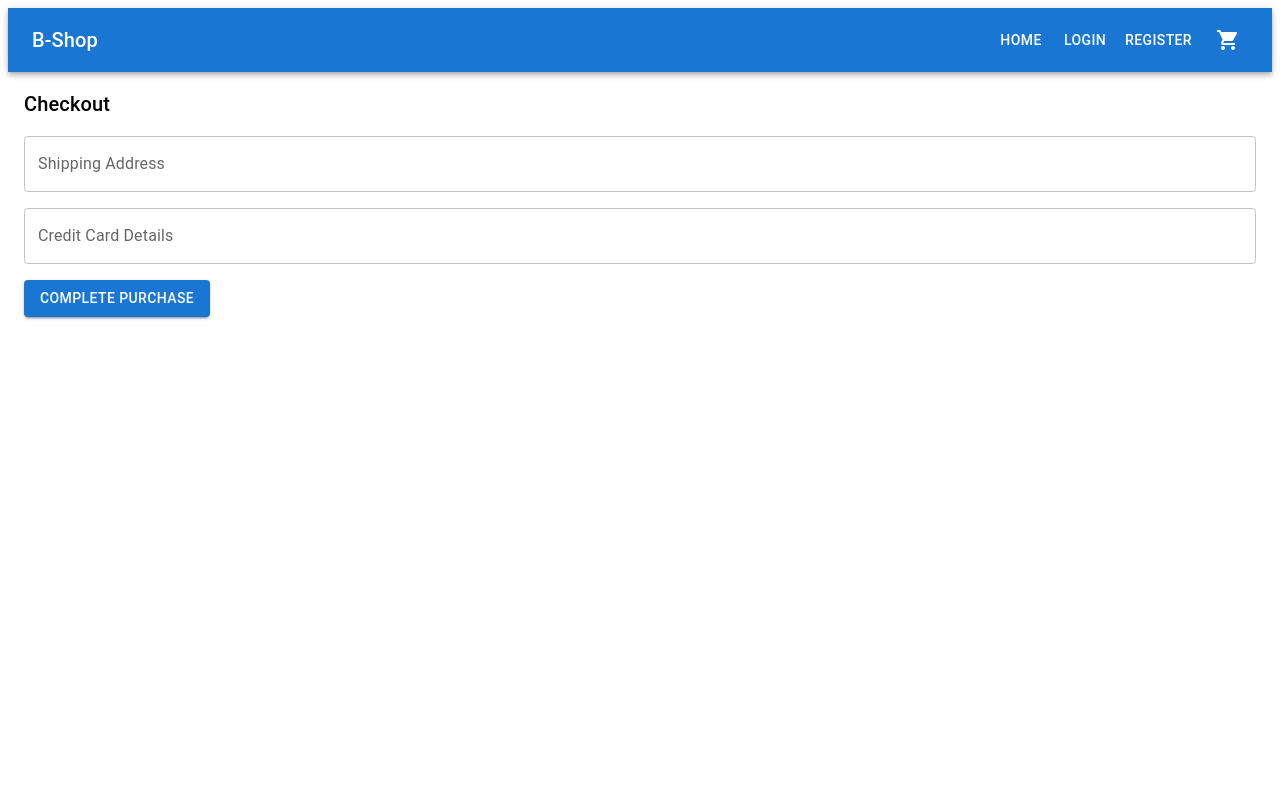
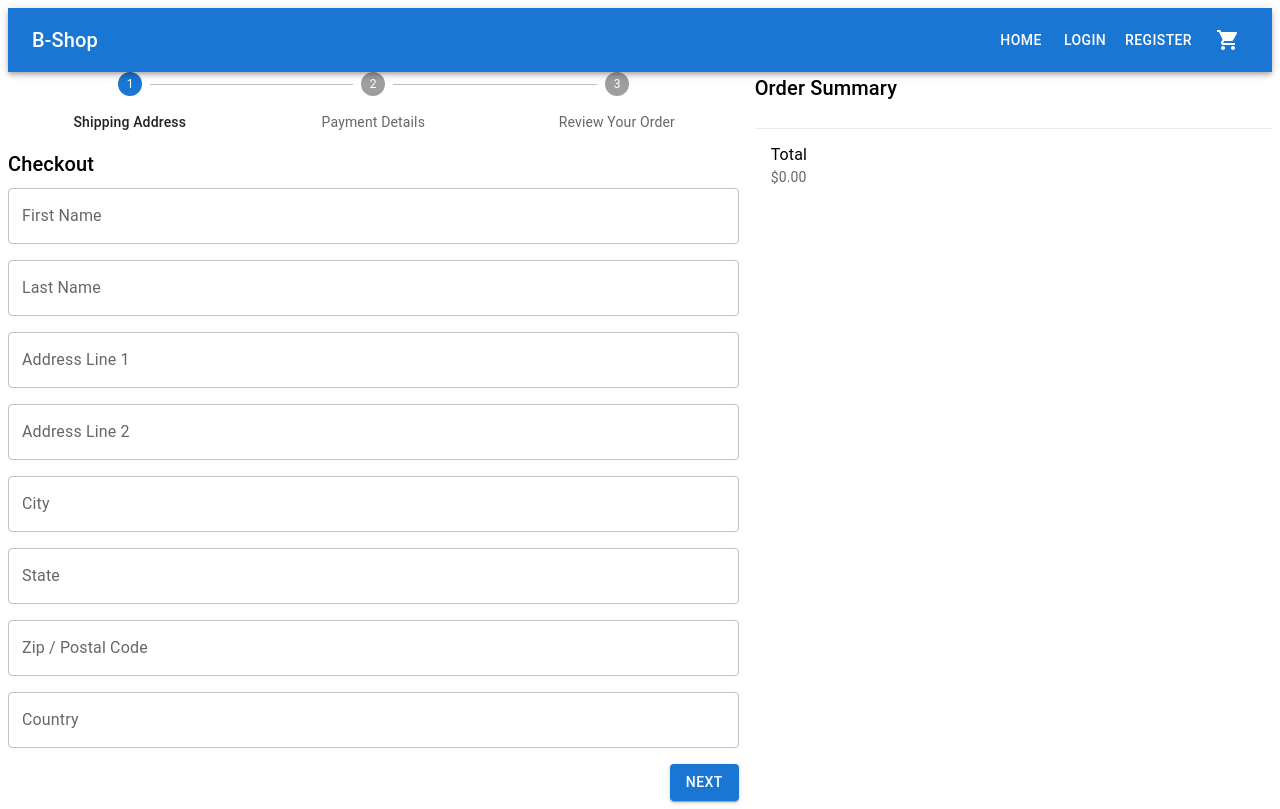
Before and after one commit to IvanMijic0/B-Shop-Frontend, a React (Vite) app: page /checkout in a window 1280 px wide. Built offline with nearby package versions, Linux system fonts and the light colour scheme.

Commit message:
checkout stuff

```diff
--- a/src/pages/CheckoutPage.tsx
+++ b/src/pages/CheckoutPage.tsx
@@ -1,43 +1,248 @@
-// src/pages/CheckoutPage.tsx
 import React, { useState } from 'react';
-import { Button, TextField, Typography, Box } from '@mui/material';
+import { useSelector } from 'react-redux';
+import { RootState } from '../store';
+import {
+	Button, TextField, Typography, Box, Grid, List, ListItem, ListItemText,
+	Stepper, Step, StepLabel, Divider,
+    Paper
+} from '@mui/material';
 import { useNavigate } from 'react-router-dom';
 
+const steps = ['Shipping Address', 'Payment Details', 'Review Your Order'];
+
 const CheckoutPage = () => {
-    const [address, setAddress] = useState('');
-    const [cardDetails, setCardDetails] = useState('');
-    const navigate = useNavigate();
+	const [activeStep, setActiveStep] = useState(0);
+	const [shippingDetails, setShippingDetails] = useState({
+    	firstName: '',
+    	lastName: '',
+    	address1: '',
+    	address2: '',
+    	city: '',
+    	state: '',
+    	zip: '',
+    	country: ''
+	});
+	const [paymentDetails, setPaymentDetails] = useState({
+    	cardHolder: '',
+        cardNumber: '',
+    	expiryDate: '',
+    	cvv: ''
+	});
+	const cartItems = useSelector((state: RootState) => state.cart.items);
+	const navigate = useNavigate();
 
-    const handlePurchase = () => {
-        // Here, you would handle the payment process
-        console.log("Purchase completed with:", { address, cardDetails });
-        navigate('/purchase-confirmation'); // Navigate to a confirmation page
-    };
+	const handleNext = () => {
+    	if (activeStep === steps.length - 1) {
+        	console.log("Finalize Purchase with:", { shippingDetails, paymentDetails });
+        	navigate('/purchase-confirmation');
+    	} else {
+        	setActiveStep((prevActiveStep) => prevActiveStep + 1);
+    	}
+	};
 
-    return (
-        <Box sx={{ p: 2 }}>
-            <Typography variant="h6">Checkout</Typography>
-            <TextField
-                label="Shipping Address"
-                fullWidth
-                variant="outlined"
-                value={address}
-                onChange={(e) => setAddress(e.target.value)}
-                sx={{ my: 2 }}
-            />
-            <TextField
-                label="Credit Card Details"
-                fullWidth
-                variant="outlined"
-                value={cardDetails}
-                onChange={(e) => setCardDetails(e.target.value)}
-                sx={{ mb: 2 }}
-            />
-            <Button variant="contained" color="primary" onClick={handlePurchase}>
-                Complete Purchase
-            </Button>
+	const handleBack = () => {
+    	setActiveStep((prevActiveStep) => prevActiveStep - 1);
+	};
+
+	const calculateTotal = () => {
+    	return cartItems.reduce((total, item) => total + item.price * item.quantity, 0).toFixed(2);
+	};
+
+	const getStepContent = (step: number) => {
+    	switch (step) {
+        	case 0:
+            	return (
+                	<Box>
+                    	<TextField
+                                label="First Name"
+                                fullWidth
+                                variant="outlined"
+                                value={shippingDetails.firstName}
+                                onChange={(e) => setShippingDetails({ ...shippingDetails, firstName: e.target.value })}
+                                sx={{ mb: 2 }}
+                            />
+                            <TextField
+                                label="Last Name"
+                                fullWidth
+                                variant="outlined"
+                                value={shippingDetails.lastName}
+                                onChange={(e) => setShippingDetails({ ...shippingDetails, lastName: e.target.value })}
+                                sx={{ mb: 2 }}
+                            />
+                            <TextField
+                                label="Address Line 1"
+                                fullWidth
+                                variant="outlined"
+                                value={shippingDetails.address1}
+                                onChange={(e) => setShippingDetails({ ...shippingDetails, address1: e.target.value })}
+                                sx={{ mb: 2 }}
+                            />
+                            <TextField
+                                label="Address Line 2"
+                                fullWidth
+                                variant="outlined"
+                                value={shippingDetails.address2}
+                                onChange={(e) => setShippingDetails({ ...shippingDetails, address2: e.target.value })}
+                                sx={{ mb: 2 }}
+                            />
+                            <TextField
+                                label="City"
+                                fullWidth
+                                variant="outlined"
+                                value={shippingDetails.city}
+                                onChange={(e) => setShippingDetails({ ...shippingDetails, city: e.target.value })}
+                                sx={{ mb: 2 }}
+                            />
+                            <TextField
+                                label="State"
+                                fullWidth
+                                variant="outlined"
+                                value={shippingDetails.state}
+                                onChange={(e) => setShippingDetails({ ...shippingDetails, state: e.target.value })}
+                                sx={{ mb: 2 }}
+                            />
+                            <TextField
+                                label="Zip / Postal Code"
+                                fullWidth
+                                variant="outlined"
+                                value={shippingDetails.zip}
+                                onChange={(e) => setShippingDetails({ ...shippingDetails, zip: e.target.value })}
+                                sx={{ mb: 2 }}
+                            />
+                            <TextField
+                                label="Country"
+                                fullWidth
+                                variant="outlined"
+                                value={shippingDetails.country}
+                                onChange={(e) => setShippingDetails({ ...shippingDetails, country: e.target.value })}
+                                sx={{ mb: 2 }}
+                            />
+
+
+                	</Box>
+            	);
+        	case 1:
+            	return (
+                	<Box>
+                      <TextField
+                                label="Card Number"
+                                fullWidth
+                                variant="outlined"
+                                value={paymentDetails.cardNumber}
+                                onChange={(e) => setPaymentDetails({ ...paymentDetails, cardNumber: e.target.value })}
+                                sx={{ mb: 2 }}
+                            />
+                            <TextField
+                                label="Expiry Date"
+                                fullWidth
+                                variant="outlined"
+                                value={paymentDetails.expiryDate}
+                                onChange={(e) => setPaymentDetails({ ...paymentDetails, expiryDate: e.target.value })}
+                                sx={{ mb: 2 }}
+                            />
+                            <TextField
+                                label="CVV"
+                                fullWidth
+                                variant="outlined"
+                                value={paymentDetails.cvv}
+                                onChange={(e) => setPaymentDetails({ ...paymentDetails, cvv: e.target.value })}
+                                sx={{ mb: 2 }}
+                            />
+
+
+                	</Box>
+            	);
+        	case 2:
+            	return (
+                    <Box>
+                    <Typography variant="h6" sx={{ mb: 2 }}>Order Summary</Typography>
+                    <List>
+                        <ListItem>
+                            <ListItemText primary="Products" secondary={`4 selected - $${calculateTotal()}`} />
+                        </ListItem>
+                        <ListItem>
+                            <ListItemText primary="Shipping" secondary="Plus taxes - $9.99" />
+                        </ListItem>
+                        <Divider light />
+                        <ListItem>
+                            <ListItemText primary="Total" secondary={`$${(parseFloat(calculateTotal()) + 9.99).toFixed(2)}`} />
+                        </ListItem>
+                    </List>
+                    <Typography variant="h6" sx={{ mt: 4 }}>Shipment Details</Typography>
+                    <Paper elevation={2} sx={{ p: 2, mt: 2 }}>
+                        {`${shippingDetails.firstName} ${shippingDetails.lastName}`}
+                        <br />
+                        {`${shippingDetails.address1}, ${shippingDetails.address2}`}
+                        <br />
+                        {`${shippingDetails.city}, ${shippingDetails.state} ${shippingDetails.zip}, ${shippingDetails.country}`}
+                    </Paper>
+                    <Typography variant="h6" sx={{ mt: 4 }}>Payment Details</Typography>
+                    <Paper elevation={2} sx={{ p: 2, mt: 2 }}>
+                        <div>Card holder: {paymentDetails.cardHolder}</div>
+                        <div>Card number: {paymentDetails.cardNumber}</div>
+                        <div>Expiry date: {paymentDetails.expiryDate}</div>
+                    </Paper>
+                </Box>
+            	);
+        	default:
+            	throw new Error('Unknown step');
+    	}
+	};
+
+	return (
+    	<Box sx={{ width: '100%' }}>
+ <Grid container spacing={2}>
+ <Grid item xs={12} md={7}>
+
+        	<Stepper activeStep={activeStep} alternativeLabel>
+            	{steps.map((label) => (
+                	<Step key={label}>
+                    	<StepLabel>{label}</StepLabel>
+                	</Step>
+            	))}
+        	</Stepper>
+        	<Typography variant="h6" sx={{ mt: 2, mb: 1 }}>
+            	Checkout
+        	</Typography>
+        	<div>
+            	{getStepContent(activeStep)}
+            	<Box sx={{ display: 'flex', justifyContent: 'flex-end' }}>
+                	{activeStep !== 0 && (
+                    	<Button onClick={handleBack} sx={{ mr: 1 }}>
+                        	Back
+                    	</Button>
+                	)}
+                	<Button
+                    	variant="contained"
+                    	color="primary"
+                    	onClick={handleNext}
+                	>
+                    	{activeStep === steps.length - 1 ? 'Place Order' : 'Next'}
+                	</Button>
+            	</Box>
+        	</div>
+</Grid>
+ <Grid item xs={12} md={5}>
+                    <Typography variant="h6" sx={{ mb: 2 }}>Order Summary</Typography>
+                    <List>
+                        {cartItems.map((item) => (
+                            <ListItem key={item.productId}>
+                                <ListItemText
+                                    primary={item.name}
+                                    secondary={`Quantity: ${item.quantity} x $${item.price.toFixed(2)}`}
+                                />
+                            </ListItem>
+                        ))}
+                        <Divider light />
+                        <ListItem>
+                            <ListItemText primary="Total" secondary={`$${calculateTotal()}`} />
+                        </ListItem>
+                    </List>
+                </Grid>
+            </Grid>
         </Box>
-    );
+
+	);
 };
 
 export default CheckoutPage;
```
